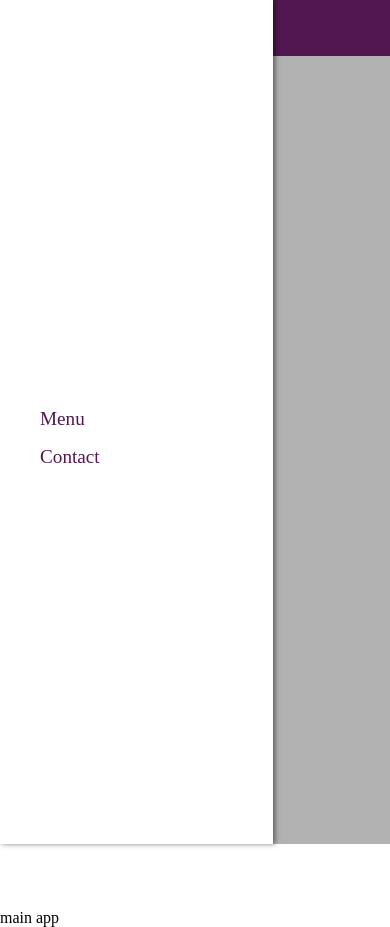
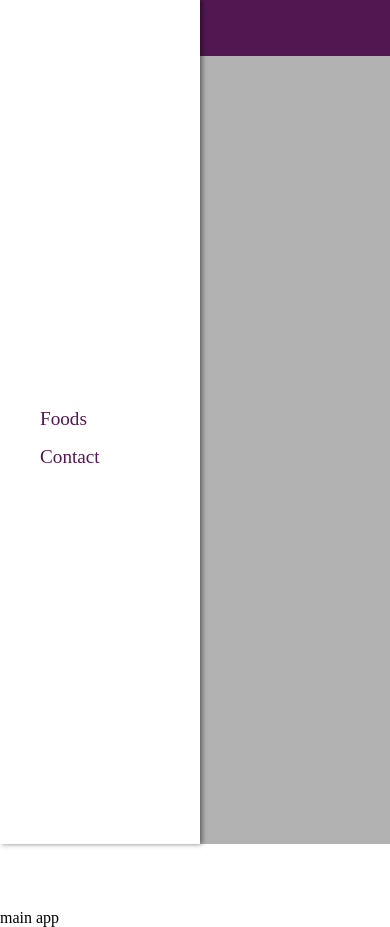
Before and after one commit to edo-edo/food-order, a React app: page / in a window 390 px wide. Both pictures are taken after a click on the button 31 px from the left and 28 px from the top of the page. Built offline with nearby package versions, Linux system fonts and the light colour scheme.

Commit message:
add toolbar content

```diff
--- a/src/components/SideDrawer/SideDrawer.css
+++ b/src/components/SideDrawer/SideDrawer.css
@@ -2,8 +2,8 @@
   height: 100vh;
   background: white;
   box-shadow: 2px 0 5px rgba(0, 0, 0,0.5);
-  width: 70%;
-  max-width: 400px;
+  width: 60%;
+  max-width: 200px;
   position: fixed;
   top: 0;
   left: 0;
--- a/src/components/SideDrawer/SideDrawer.tsx
+++ b/src/components/SideDrawer/SideDrawer.tsx
@@ -1,8 +1,8 @@
 import React from 'react';
 import PropTypes from 'prop-types';
 import classNames from 'classnames';
-import { Link } from 'react-router-dom';
 
+import ToolbarContent from '../ToolbarContent/ToolbarContent';
 import classes from './SideDrawer.css';
 
 interface Props{
@@ -16,16 +16,7 @@ const SideDrawer:React.FC<Props> = ({ show }) => {
   });
 
   return (
-    <nav className={sideDrawerStyle}>
-      <ul>
-        <li>
-          <Link to="/">Menu</Link>
-        </li>
-        <li>
-          <Link to="/contact"> Contact</Link>
-        </li>
-      </ul>
-    </nav>
+    <ToolbarContent className={sideDrawerStyle} />
   );
 };
 
--- a/src/components/Toolbar/Toolbar.tsx
+++ b/src/components/Toolbar/Toolbar.tsx
@@ -3,6 +3,7 @@ import PropTypes from 'prop-types';
 import { Link } from 'react-router-dom';
 
 import DrawerToggleButton from '../SideDrawer/DrawerToggleButton/DrawerToggleButton';
+import ToolbarContent from '../ToolbarContent/ToolbarContent';
 import classes from './Toolbar.css';
 
 interface Props {
@@ -18,16 +19,7 @@ const Toolbar:React.FC<Props> = ({ drawerClickHandler }) => (
       <div className={classes.Toolbar__logo}>
         <Link to="/">Logo</Link>
       </div>
-      <div className={classes.Toolbar__navigation__items}>
-        <ul>
-          <li>
-            <Link to="/">Menu</Link>
-          </li>
-          <li>
-            <Link to="/contact">Contact</Link>
-          </li>
-        </ul>
-      </div>
+      <ToolbarContent className={classes.Toolbar__navigation__items} />
     </nav>
   </header>
 );
--- /dev/null
+++ b/src/components/ToolbarContent/ToolbarContent.tsx
@@ -0,0 +1,26 @@
+import React from 'react';
+import PropTypes from 'prop-types';
+import { Link } from 'react-router-dom';
+
+interface Props {
+  className: string
+}
+
+const ToolbarContent:React.FC<Props> = ({ className }) => (
+  <div className={className}>
+    <ul>
+      <li>
+        <Link to="/">Foods</Link>
+      </li>
+      <li>
+        <Link to="/contact">Contact</Link>
+      </li>
+    </ul>
+  </div>
+);
+
+ToolbarContent.propTypes = {
+  className: PropTypes.string.isRequired,
+};
+
+export default ToolbarContent;
```
